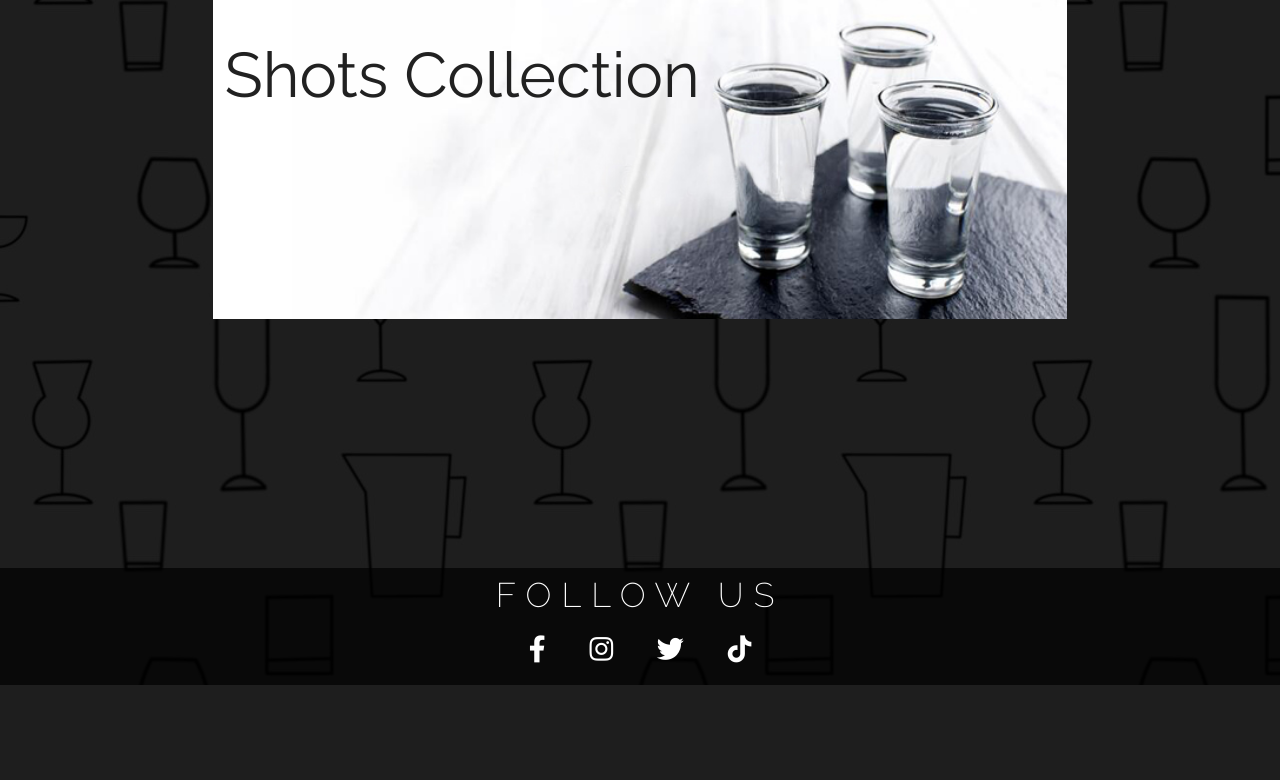
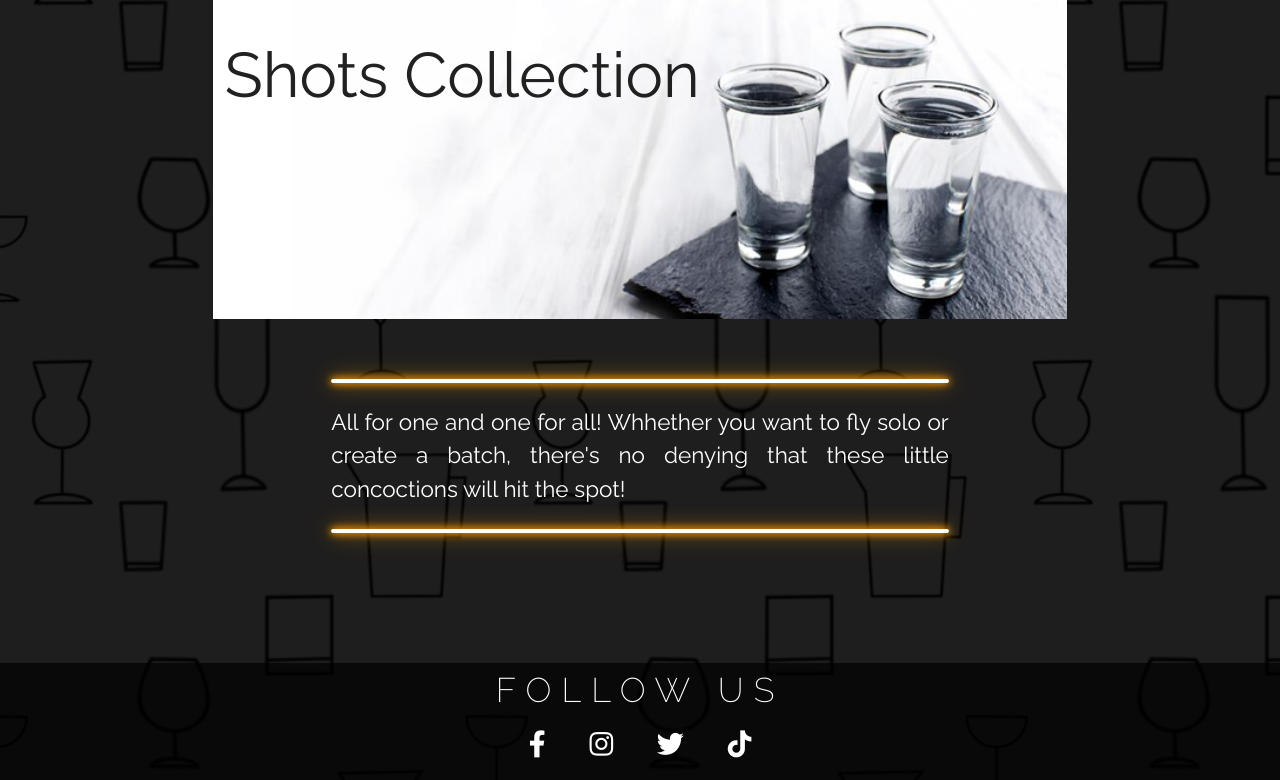
Before and after one commit to AmyOShea/MS3-Cocktail-Hour, a Flask app: page /shots in a window 1280 px wide. Shown: the part 115-895 px from the top of the page. Before the commit the page ends 800 px from the top, so only its background shows below. Run offline with Flask 2, Linux system fonts and the light colour scheme; data that the repository does not hold is empty; some libraries are stand-ins or nearby versions.

Commit message:
FEAT: Add collecitons intro text

```diff
--- a/static/css/style.css
+++ b/static/css/style.css
@@ -235,6 +235,20 @@ https://css-tricks.com/how-to-create-neon-text-with-css/
     background-repeat: no-repeat;
     background-size: cover;
     position: relative;
+}
+
+.coll-intro {
+    color: #fff;
+}
+
+.coll-intro hr{
+    border: 2px solid #fff;
+    margin: 20px 0;
+}
+
+.coll-intro p{
+    font-size: 1.5em;
+    text-align: justify;
 }
 
 /* ------------- FOOTER */
--- a/templates/shots.html
+++ b/templates/shots.html
@@ -6,6 +6,13 @@
             <div class="collection-banner-text">
                 <h1>Shots Collection</h1>
             </div>
+        </div>
+    </div>
+    <div class="row">
+        <div class="col s12 m6 offset-m3 coll-intro">
+            <hr class="orange-neon-border">
+            <p>All for one and one for all! Whhether you want to fly solo or create a batch, there's no denying that these little concoctions will hit the spot!</p>
+            <hr class="orange-neon-border">
         </div>
     </div>
     <div class="row">
```
Also changed, not shown: templates/classics.html (+7 -0 lines), templates/elegant.html (+7 -0 lines), templates/fruity.html (+7 -0 lines), templates/hot_drinks.html (+7 -0 lines), templates/mocktails.html (+7 -0 lines), templates/pitchers.html (+7 -0 lines).
